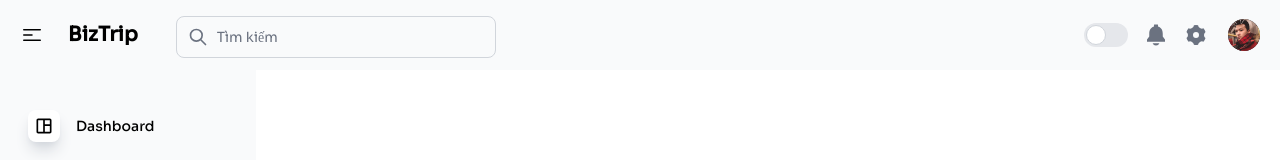
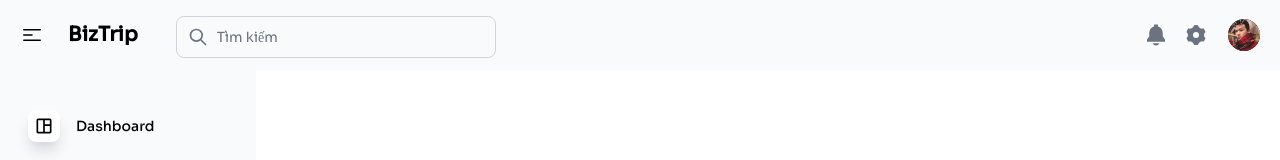
Before and after one commit to KhacLuong/eProject_semester_4, a React (Vite) app in the folder biztrip_website/: page /admin/v1/dashboard in a window 1280 px wide. Shown: the top 160 px of the page. Built offline with nearby package versions, Linux system fonts and the light colour scheme.

Commit message:
feature_website/create_layout_and_route_admin_web

```diff
--- a/biztrip_website/src/layouts/admin/Navbar.jsx
+++ b/biztrip_website/src/layouts/admin/Navbar.jsx
@@ -38,11 +38,9 @@ const Navbar = () => {
                     </form>
                 </div>
                 <div className="flex items-center">
-                    <label className="relative inline-flex items-center cursor-pointer mr-2">
-                        <input type="checkbox" value="" className="sr-only peer"/>
-                        <div
-                            className="w-11 h-6 bg-gray-200 peer-focus:outline-none peer-focus:ring-4 peer-focus:ring-blue-300 dark:peer-focus:ring-blue-800 rounded-full peer dark:bg-gray-700 peer-checked:after:translate-x-full peer-checked:after:border-white after:content-[''] after:absolute after:top-[2px] after:left-[2px] after:bg-white after:border-gray-300 after:border after:rounded-full after:h-5 after:w-5 after:transition-all dark:border-gray-600 peer-checked:bg-blue-600"></div>
-                    </label>
+                    {/*<label className="relative inline-flex items-center cursor-pointer mr-2">*/}
+                    {/*    <input className="relative w-[3.25rem] h-7 bg-gray-100 checked:bg-none checked:bg-blue-600 border-2 border-transparent rounded-full cursor-pointer transition-colors ease-in-out duration-200 border border-transparent ring-1 ring-transparent focus:border-slate-700  focus:ring-slate-700  focus:ring-1 focus:outline-none appearance-none before:inline-block before:w-6 before:h-6 before:bg-white checked:before:bg-blue-200 before:translate-x-0 checked:before:translate-x-full before:shadow before:rounded-full before:transform before:ring-0 before:transition before:ease-in-out before:duration-200 after:absolute after:right-1.5 after:top-[calc(50%-0.40625rem)] after:w-[.8125rem] after:h-[.8125rem] after:bg-no-repeat after:bg-[right_center] after:bg-[length:.8125em_.8125em] after:bg-[url('../../assets/image/icon/moon.svg')] checked:after:bg-[url('../../assets/image/icon/brightness-high.svg')] after:transform after:transition-all after:ease-in-out after:duration-200 after:opacity-70 checked:after:left-1.5 checked:after:right-auto" type="checkbox" id="darkSwitch"/>*/}
+                    {/*</label>*/}
                     <button id={`toggleSidebarMobileSearch`} type={`button`}
                             className={`p-2 text-gray-500 rounded-2xl lg:hidden hover:text-gray-900 hover:bg-gray-100`}>
                         <span className={`sr-only`}>Search</span>
```
